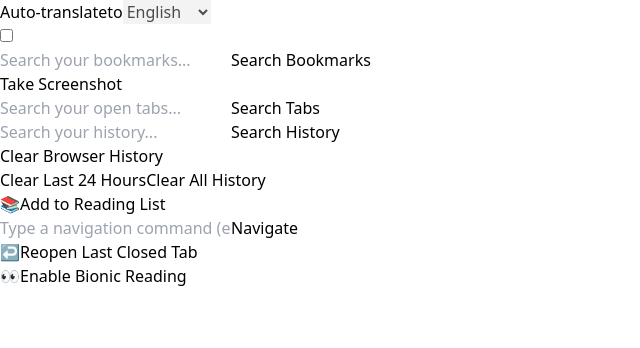
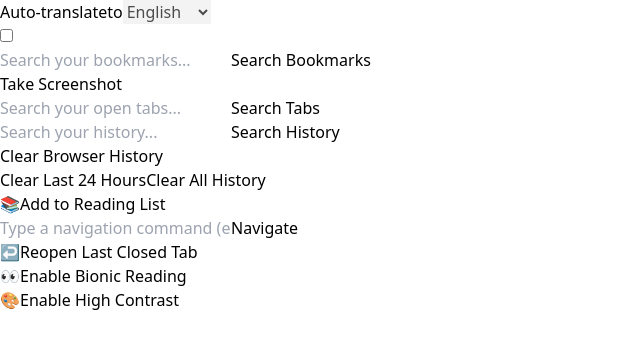
Before and after one commit to awesamarth/croc-ai, a React (Vite) app: page / in a window 1280 px wide. Shown: the top 348 px of the page, without its empty margins (0-640 px from the left). Built offline with nearby package versions, Linux system fonts and the light colour scheme.

Commit message:
high contrast theme toggle added

```diff
--- a/src/App.tsx
+++ b/src/App.tsx
@@ -9,8 +9,8 @@ import { searchTabsWithAI } from './utils/tabs';
 import { searchHistoryWithAI, clearHistory, type HistoryClearOption } from './utils/history'
 import { addToReadingList } from './utils/readingList';
 import { handleNavigation } from './utils/navigation'
-import { reopenLastClosedTab } from './utils/miscellaneous';
-import { toggleBionicReading } from './utils/miscellaneous';
+import { reopenLastClosedTab, toggleBionicReading } from './utils/miscellaneous';
+
 
 
 
@@ -59,6 +59,8 @@ function App() {
   const [reopeningTab, setReopeningTab] = useState(false);
   const [bionicReadingEnabled, setBionicReadingEnabled] = useState(false);
   const [toggling, setToggling] = useState(false);
+  const [highContrastEnabled, setHighContrastEnabled] = useState(false);
+  const [togglingContrast, setTogglingContrast] = useState(false);
 
 
 
@@ -110,6 +112,11 @@ function App() {
     chrome.storage.local.get('bionicReadingEnabled').then(({ bionicReadingEnabled }) => {
       setBionicReadingEnabled(!!bionicReadingEnabled);
     });
+    chrome.storage.local.get('highContrastEnabled', ({ highContrastEnabled }) => {
+      setHighContrastEnabled(!!highContrastEnabled);
+    });
+
+
   }, []);
 
 
@@ -260,6 +267,36 @@ function App() {
       setToggling(false);
     }
   };
+  const handleToggleHighContrast = async () => {
+    try {
+      setTogglingContrast(true);
+
+      // Get all tabs
+      const tabs = await chrome.tabs.query({});
+
+      // Send message to all tabs except chrome:// urls
+      await Promise.all(tabs.map(async (tab) => {
+        if (tab.id && !tab.url?.startsWith('chrome://')) {
+          await chrome.tabs.sendMessage(tab.id, {
+            type: 'toggleHighContrast',
+            enable: !highContrastEnabled
+          });
+        }
+      }));
+
+      // Update storage
+      await chrome.storage.local.set({
+        highContrastEnabled: !highContrastEnabled
+      });
+
+      setHighContrastEnabled(!highContrastEnabled);
+    } catch (error) {
+      console.error('Error toggling high contrast:', error);
+    } finally {
+      setTogglingContrast(false);
+    }
+  };
+
 
 
   return (
@@ -578,6 +615,32 @@ function App() {
         </button>
       </div>
 
+      {/* high contrast theme */}
+      <div className="border-t pt-4">
+        <button
+          onClick={handleToggleHighContrast}
+          disabled={togglingContrast}
+          className={`w-full px-4 py-2 rounded flex items-center justify-center gap-2
+      ${highContrastEnabled
+              ? 'bg-green-500 hover:bg-green-600'
+              : 'bg-blue-500 hover:bg-blue-600'}
+      text-white disabled:bg-gray-400`}
+        >
+          {togglingContrast ? (
+            <>
+              <span className="animate-spin">↻</span>
+              Updating High Contrast...
+            </>
+          ) : (
+            <>
+              <span>🎨</span>
+              {highContrastEnabled ? 'Disable High Contrast' : 'Enable High Contrast'}
+            </>
+          )}
+        </button>
+      </div>
+
+
       {/* tts section bottom*/}
       {textToRead && (
         <AudioControls
--- a/src/content/index.ts
+++ b/src/content/index.ts
@@ -3,6 +3,7 @@ import { initializeTTS } from '../utils/tts';
 import { initializeSummarize } from './summarize';
 import { initializeTranslate } from './translate';
 import { initializeBionicReading } from './bionicreading';
+import { initializeHighContrast } from './highcontrast';
 
 console.log("Content script loaded"); // Add this for debugging
 
@@ -11,3 +12,4 @@ initializeSummarize();
 initializeTTS();
 initializeTranslate();
 initializeBionicReading();
+initializeHighContrast();
--- a/src/utils/miscellaneous.ts
+++ b/src/utils/miscellaneous.ts
@@ -35,9 +35,6 @@ export async function reopenLastClosedTab(): Promise<boolean> {
 
 
 
-// src/utils/miscellaneous.ts
-
-// src/utils/miscellaneous.ts
 export async function toggleBionicReading(enable: boolean): Promise<boolean> {
   try {
     console.log('Toggle called with:', enable);
```
Also changed, not shown: src/content/highcontrast.ts (added, +35 -0 lines), 1 other file (tests, documents, lock files or other folders). Lines whose indentation alone changed are shown as unchanged.
